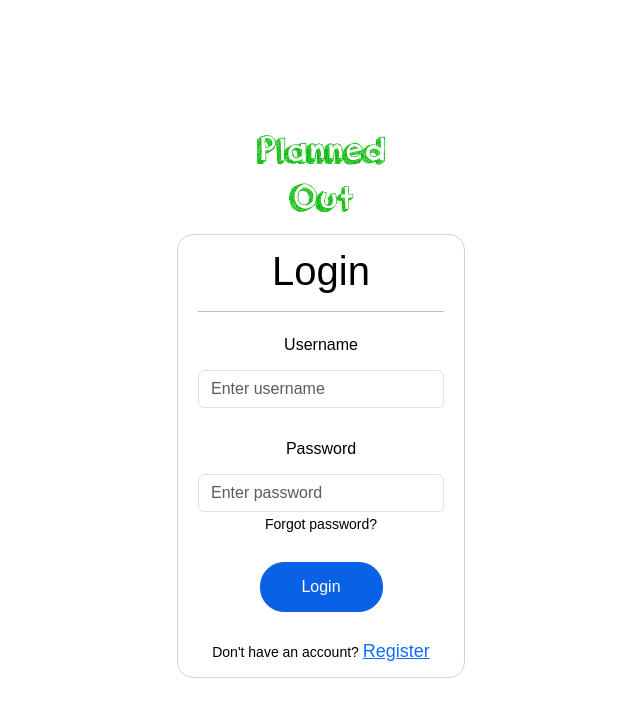
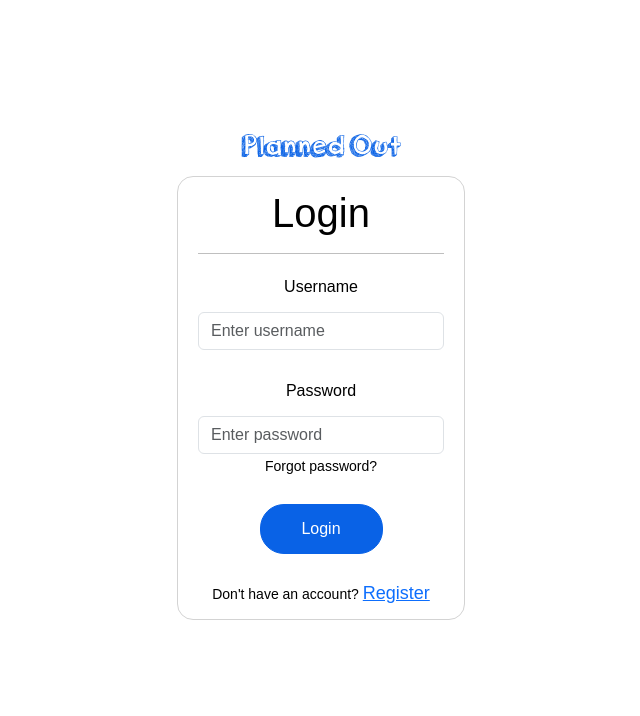
Before and after one commit to COSC481W-2023Fall/planned-out, a React (Create React App) app in the folder front-end/: page /login in a window 1280 px wide. Shown: the top 716 px of the page, without its empty margins (319-959 px from the left). Built offline with nearby package versions, Linux system fonts and the light colour scheme.

Commit message:
added theme accent to logo

```diff
--- a/front-end/src/components/LoginForm.js
+++ b/front-end/src/components/LoginForm.js
@@ -79,11 +79,7 @@ function LoginForm() {
 
   return (
     <>
-      <h1 className="logo">
-        Planned
-        <br />
-        Out
-      </h1>
+      <h1 className="logo">Planned Out</h1>
       <Form>
         <Form.Group className="login-form">
           <h1>Login</h1>
--- a/front-end/src/index.css
+++ b/front-end/src/index.css
@@ -67,6 +67,7 @@ code {
   font-family: Light;
   color: #03ba02;
   text-align: center;
+  font-size: 2em;
 }
 
 .main-nav-button {
--- a/front-end/src/pages/Layout.js
+++ b/front-end/src/pages/Layout.js
@@ -50,9 +50,7 @@ const Layout = () => {
       <Navbar>
         <Container>
           <Navbar.Brand className="logo" href="/">
-            Planned
-            <br />
-            Out
+            Planned Out
           </Navbar.Brand>
           <Nav className="me-auto" variant="pills">
             <Nav.Item>
--- a/front-end/src/themes/GlobalStyles.js
+++ b/front-end/src/themes/GlobalStyles.js
@@ -1,4 +1,4 @@
-import { createGlobalStyle} from "styled-components";
+import { createGlobalStyle } from "styled-components";
 
 export const GlobalStyles = createGlobalStyle`
   .btn, .btn.active, .btn:hover, .btn:disabled {
@@ -20,4 +20,15 @@ export const GlobalStyles = createGlobalStyle`
     background-color: ${({ theme }) => theme.colors.accent};
     border-color: ${({ theme }) => theme.colors.accent};
   }
+
+  .logo{
+    color: ${({ theme }) => theme.colors.accent};
+
+  }
+  .logo:hover{
+    color: ${({ theme }) => theme.colors.accent};
+  }
+ body{
+  // background-color: ${({ theme }) => theme.colors.accent};
+ }
 `;
```
